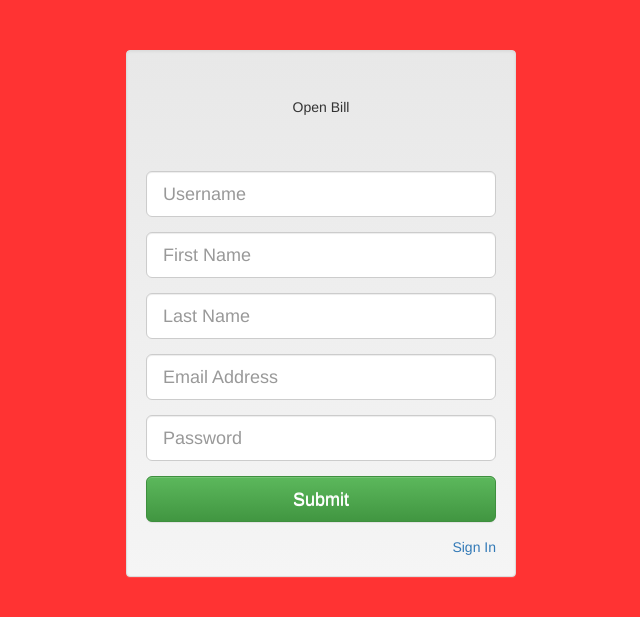
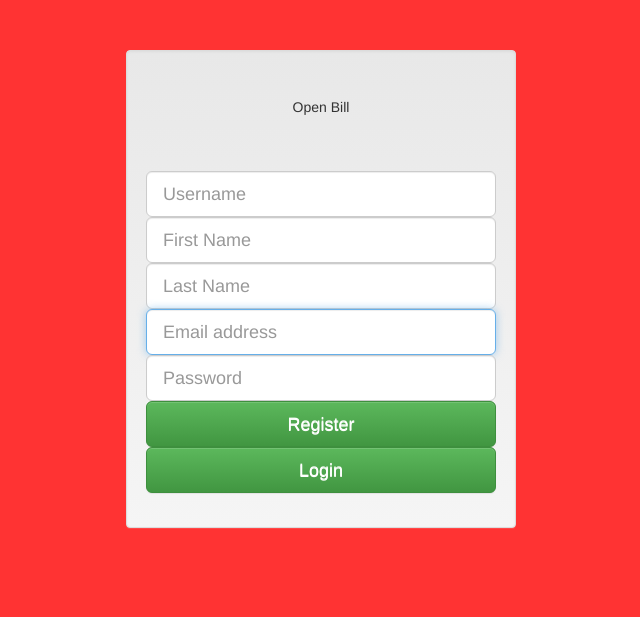
Before and after one commit to UP774330/OpenBill, a PHP site: page /register.php in a window 1280 px wide. Shown: the top 617 px of the page, without its empty margins (319-959 px from the left). Run offline with PHP 8.4, Linux system fonts and the light colour scheme; some libraries are stand-ins or nearby versions.

Commit message:
updated php

```diff
--- a/register.php
+++ b/register.php
@@ -1,59 +1,78 @@
-<!DOCTYPE html>
-<html lang="en">
+<?php
+	require('connect.php');
+    // If the values are posted, insert them into the database.
+    if (isset($_POST['username']) && isset($_POST['password'])){
+        $username = $_POST['username'];
+        $firstname = $_POST['email'];
+        $lastname = $_POST['firstname'];
+	      $email = $_POST['lastname'];
+        $password = $_POST['password'];
+
+        $query = "INSERT INTO `login` (username, firstname, lastname, password, email) VALUES ('$username', '$firstname', '$lastname', '$email', '$password')";
+        $result = mysqli_query($connection, $query);
+        if($result){
+            $smsg = "User Created Successfully.";
+        }else{
+            $fmsg ="User Registration Failed";
+        }
+    }
+    ?>
+<html>
 <head>
   <meta charset="utf-8">
 <meta http-equiv="X-UA-Compatible" content="IE=edge">
 <meta name="viewport" content="width=device-width, initial-scale=1">
-    <title>Bootstrap 101 Template</title>
+	<title>Register</title>
 
-    <!-- Bootstrap -->
 <!-- Latest compiled and minified CSS -->
 <link rel="stylesheet" href="https://maxcdn.bootstrapcdn.com/bootstrap/3.3.7/css/bootstrap.min.css" >
 
 <!-- Optional theme -->
 <link rel="stylesheet" href="https://maxcdn.bootstrapcdn.com/bootstrap/3.3.7/css/bootstrap-theme.min.css" >
 
-<link rel="stylesheet" href="css/maincss.css">
+<link rel="stylesheet" href="maincss.css">
 
-    <!-- HTML5 Shim and Respond.js IE8 support of HTML5 elements and media queries -->
-    <!-- WARNING: Respond.js doesn't work if you view the page via file:// -->
-    <!--[if lt IE 9]>
-      <script src="https://oss.maxcdn.com/libs/html5shiv/3.7.0/html5shiv.js"></script>
-      <script src="https://oss.maxcdn.com/libs/respond.js/1.4.2/respond.min.js"></script>
-    <![endif]-->
+<!-- Latest compiled and minified JavaScript -->
+<script src="https://maxcdn.bootstrapcdn.com/bootstrap/3.3.7/js/bootstrap.min.js"></script>
 </head>
 <body>
+
 <div class="container">
   <div class="row login">
+      <form class="form-signin" method="POST">
         <div class="col-md-4 col-md-offset-4 col-sm-6 col-sm-offset-3 well">
-            <form role="form">
+          <div role="form">
             <div class="form-group text-center">
               <div class="logo">
                 <p>Open Bill</p>
               </div>
+
+      <?php if(isset($smsg)){ ?><div class="alert alert-success" role="alert"> <?php echo $smsg; ?> </div><?php } ?>
+      <?php if(isset($fmsg)){ ?><div class="alert alert-danger" role="alert"> <?php echo $fmsg; ?> </div><?php } ?>
+      <div class "form-group">
+	      <input type="text" name="username" class="form-control input-lg" placeholder="Username" required>
       </div>
-              <div class="form-group">
-                <input type="text" class="form-control input-lg" id="userid" placeholder="Username">
+      <div class "form-group">
+        <input type="text" name="firstname" id="inputFirstName" class="form-control input-lg" placeholder="First Name" required>
       </div>
-			  <div class="form-group">
-                <input type="firstname" class="form-control input-lg" id="firstName" placeholder="First Name">
+      <div class "form-group">
+        <input type="text" name="lastname" id="inputLastName" class="form-control input-lg" placeholder="Last Name" required>
         </div>
-			  <div class="form-group">
-                <input type="last name" class="form-control input-lg" id="lastname" placeholder="Last Name">
+        <div class "form-group">
+        <input type="email" name="email" id="inputEmail" class="form-control input-lg" placeholder="Email address" required autofocus>
         </div>
-              <div class="form-group">
-                <input type="emailaddress" class="form-control input-lg" id="emailAddress" placeholder="Email Address">
+        <div class "form-group">
+        <input type="password" name="password" id="inputPassword" class="form-control input-lg" placeholder="Password" required>
         </div>
-			  <div class="form-group">
-                <input type="password" class="form-control input-lg" id="password" placeholder="Password">
+        <div class "form-group">
+        <button class="btn btn-default btn-lg btn-block btn-success" type="submit">Register</button>
         </div>
-              <div class="form-group">
-                <button type="submit" class="btn btn-default btn-lg btn-block btn-success">Submit</button>
-              </div>
-              <div class="form-group last-row">
-                <a href="index.html" class="pull-right">Sign In</a>
+        <div class "form-group">
+        <a class="btn btn-default btn-lg btn-block btn-success" href="index.html">Login</a>
         </div>
       </form>
+        </div>
+      </div>
     </div>
   </div>
 </div>
@@ -62,5 +81,7 @@
     <script src="https://ajax.googleapis.com/ajax/libs/jquery/1.11.0/jquery.min.js"></script>
     <!-- Include all compiled plugins (below), or include individual files as needed -->
     <script src="js/bootstrap.min.js"></script>
+
 </body>
+
 </html>
```
Lines whose indentation alone changed are shown as unchanged.
